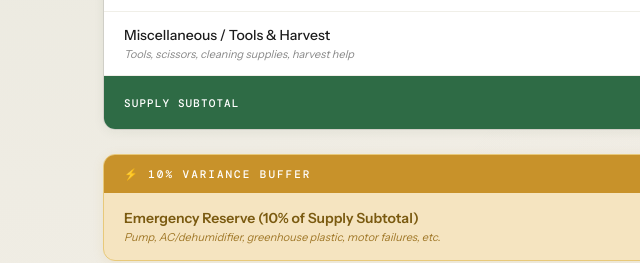
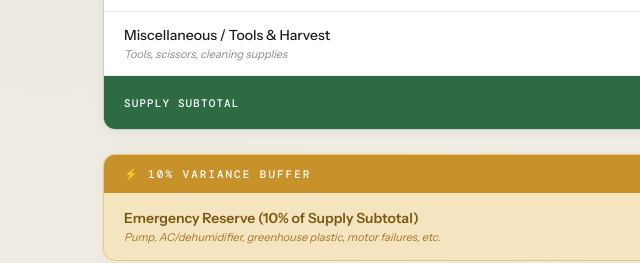
Before and after one commit to randymbarnes-prog/MGM-Cultivation-Budget, a plain HTML site: page index.html in a window 1280 px wide. Shown: the part 558-821 px from the top of the page, 81-721 px from the left. Drawn offline with nearby package versions, Linux system fonts and the light colour scheme.

Commit message:
Update index.html

```diff
--- a/index.html
+++ b/index.html
@@ -492,7 +492,7 @@
       <div class="budget-row">
         <div>
           <div class="row-label">Miscellaneous / Tools & Harvest</div>
-          <div class="row-note">Tools, scissors, cleaning supplies, harvest help</div>
+          <div class="row-note">Tools, scissors, cleaning supplies</div>
         </div>
         <div class="input-wrap"><span class="input-prefix">$</span><input type="number" id="misc_low" value="5000" min="0" step="100" oninput="recalc()"></div>
         <div class="input-wrap"><span class="input-prefix">$</span><input type="number" id="misc_high" value="5000" min="0" step="100" oninput="recalc()"></div>
```
